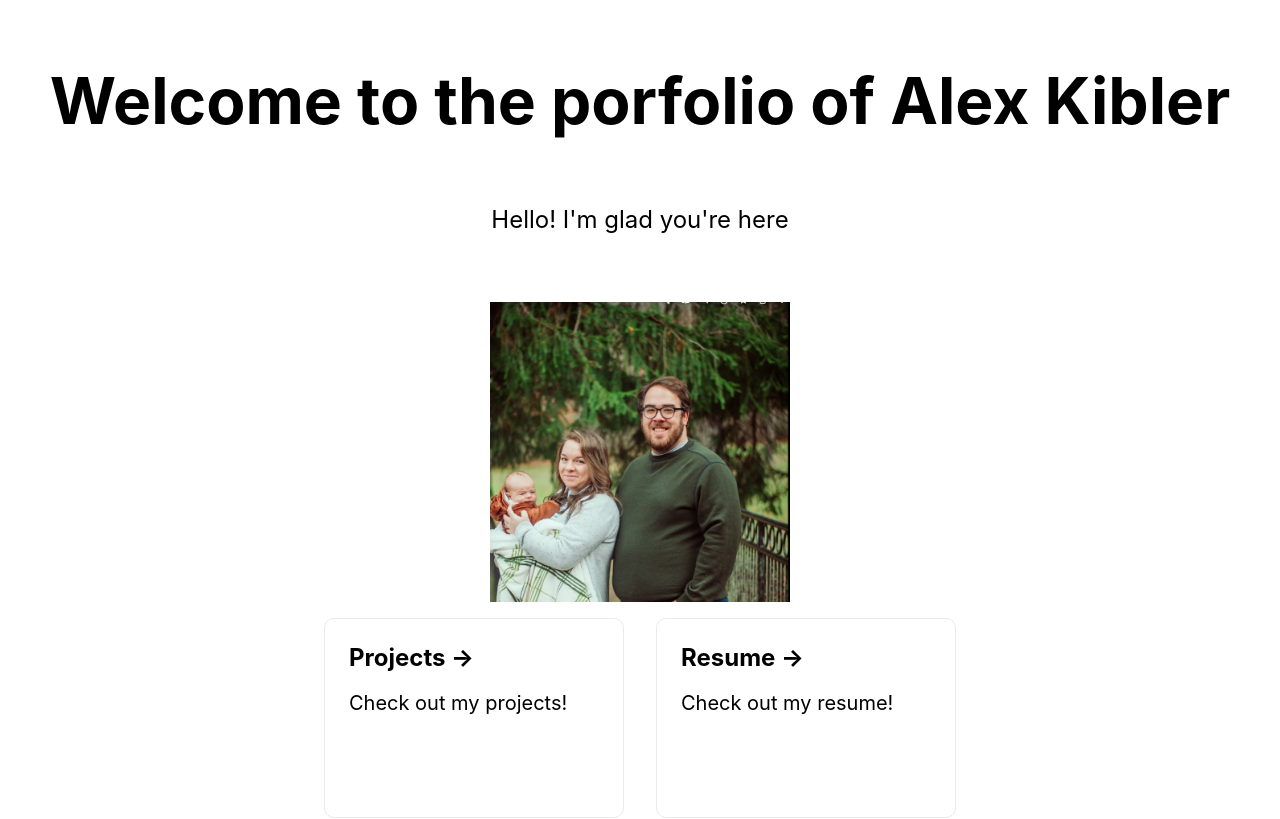
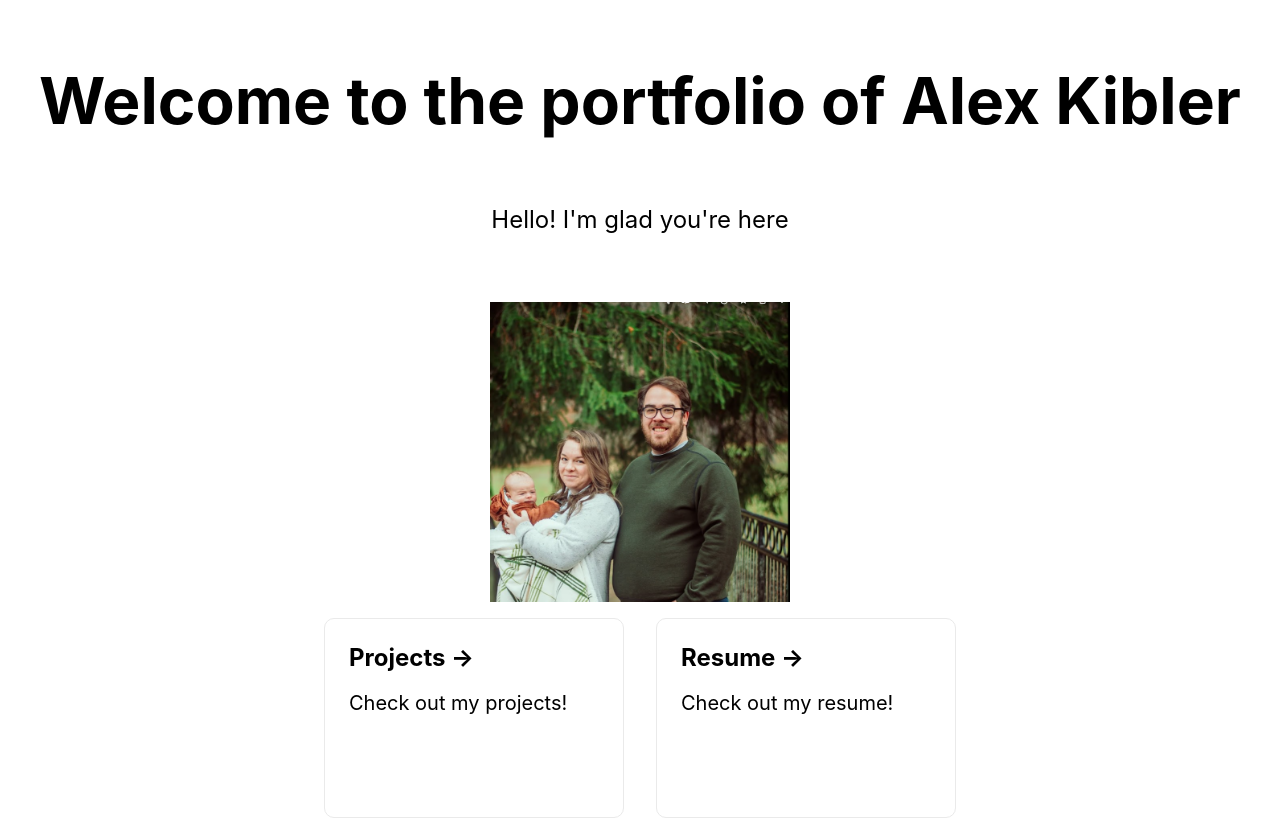
Before and after one commit to alexkibler/alexkibler-rocks, a Next.js app: page / in a window 1280 px wide. Shown: the top 819 px of the page. Built offline with nearby package versions, Linux system fonts and the light colour scheme.

Commit message:
typo: Spelled portfolio wrong apparently

```diff
--- a/pages/index.tsx
+++ b/pages/index.tsx
@@ -14,7 +14,7 @@ const Home: NextPage = () => {
 
       <main className={styles.main}>
         <h1 className={styles.title}>
-          Welcome to the porfolio of Alex Kibler
+          Welcome to the portfolio of Alex Kibler
         </h1>
 
         <p className={styles.description}>
```
